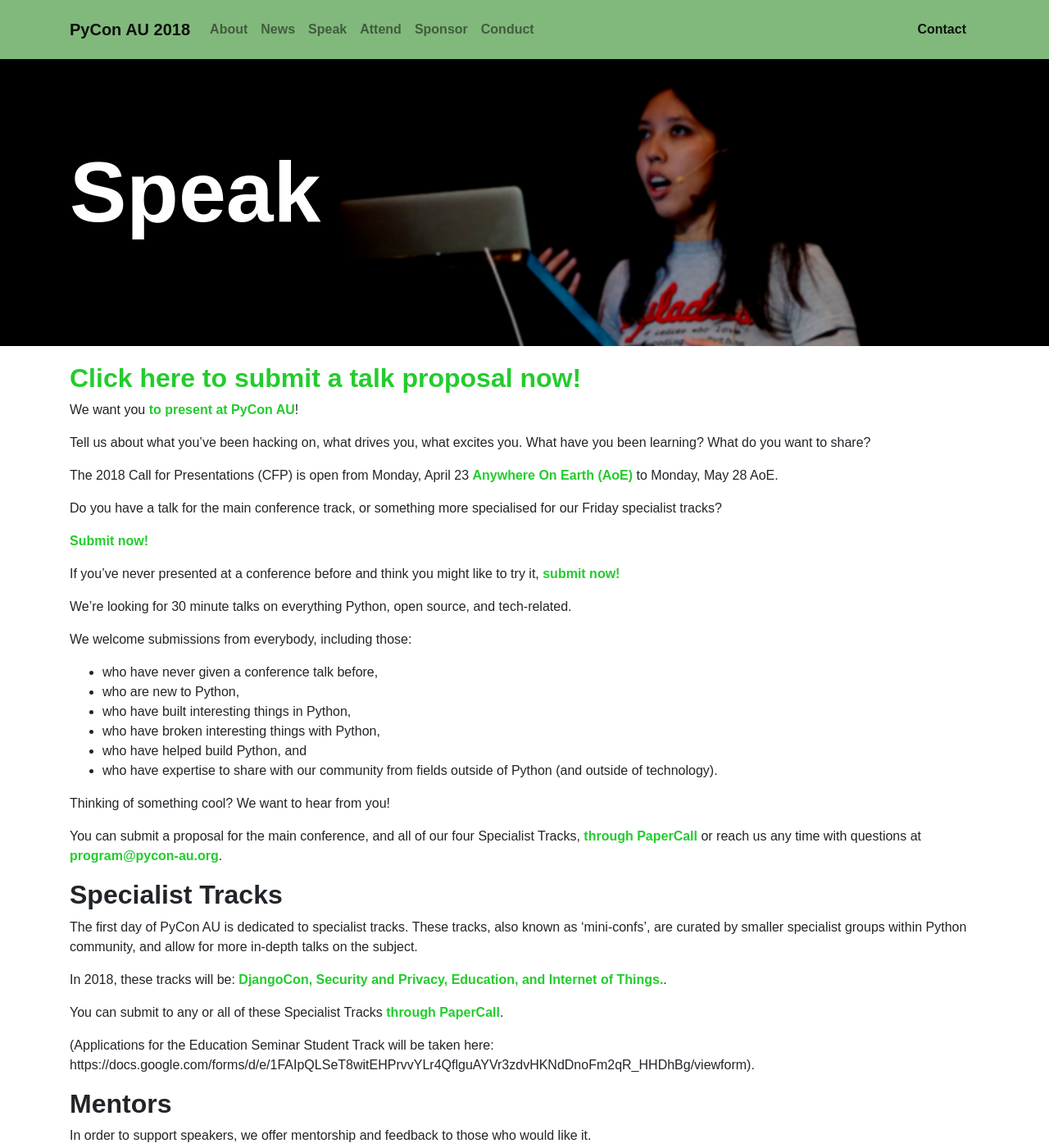
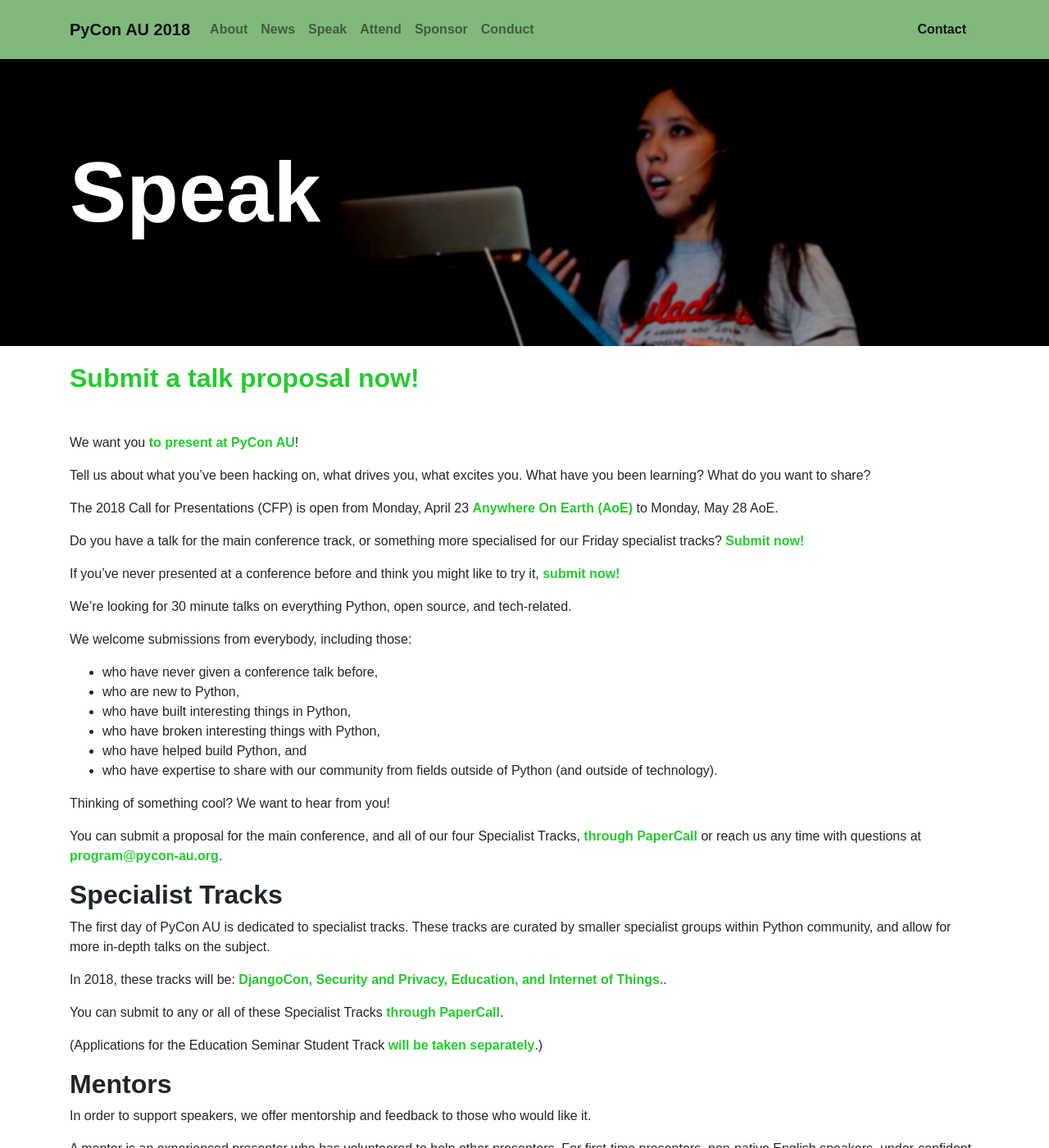
Before and after one commit to pyconau/2018.pycon-au.org, a Jekyll site: the page built from speak.md, in a window 1280 px wide and 1400 px high. Shown: the whole window at 82% size. Built offline with Jekyll 4.4.1, drawn with Linux system fonts in a browser that asks for light colours; some web fonts are replaced; some of the changed text lies outside the part shown.

Commit message:
Cleanup speak.md

```diff
--- a/speak.md
+++ b/speak.md
@@ -5,7 +5,9 @@ permalink: /speak/
 header-img: img/headers/hobart-audrey.jpg
 ---
 
-## [Click here to submit a talk proposal now!](https://www.papercall.io/pyconau2018)
+## [Submit a talk proposal now!](https://www.papercall.io/pyconau2018)
+
+<br>
 
 We want you [to present at PyCon AU](https://www.papercall.io/pyconau2018)!
 
@@ -13,9 +15,7 @@ Tell us about what you've been hacking on, what drives you, what excites you. Wh
 
 The 2018 Call for Presentations (CFP) is open from Monday, April 23 [Anywhere On Earth (AoE)](https://en.wikipedia.org/wiki/Anywhere_on_Earth) to Monday, May 28 AoE.
 
-Do you have a talk for the main conference track, or something more specialised for our Friday specialist tracks?
-
-[Submit now!](https://www.papercall.io/pyconau2018)
+Do you have a talk for the main conference track, or something more specialised for our Friday specialist tracks? [Submit now!](https://www.papercall.io/pyconau2018)
 
 If you've never presented at a conference before and think you might like to try it, [submit now!](https://www.papercall.io/pyconau2018)
 
@@ -36,13 +36,13 @@ You can submit a proposal for the main conference, and all of our four Specialis
 
 ## Specialist Tracks
 
-The first day of PyCon AU is dedicated to specialist tracks. These tracks, also known as 'mini-confs', are curated by smaller specialist groups within Python community, and allow for more in-depth talks on the subject.
+The first day of PyCon AU is dedicated to specialist tracks. These tracks are curated by smaller specialist groups within Python community, and allow for more in-depth talks on the subject.
 
 In 2018, these tracks will be: [DjangoCon, Security and Privacy, Education, and Internet of Things.](http://2018.pycon-au.org/news/specialist-tracks).
 
 You can submit to any or all of these Specialist Tracks [through PaperCall](https://www.papercall.io/pyconau2018).
 
-(Applications for the Education Seminar Student Track will be taken here: https://docs.google.com/forms/d/e/1FAIpQLSeT8witEHPrvvYLr4QflguAYVr3zdvHKNdDnoFm2qR_HHDhBg/viewform).
+(Applications for the Education Seminar Student Track [will be taken separately](https://docs.google.com/forms/d/e/1FAIpQLSeT8witEHPrvvYLr4QflguAYVr3zdvHKNdDnoFm2qR_HHDhBg/viewform).)
 
 ## Mentors
 
```
Also changed, not shown: other parts of speak.md (+1 -3 lines).
